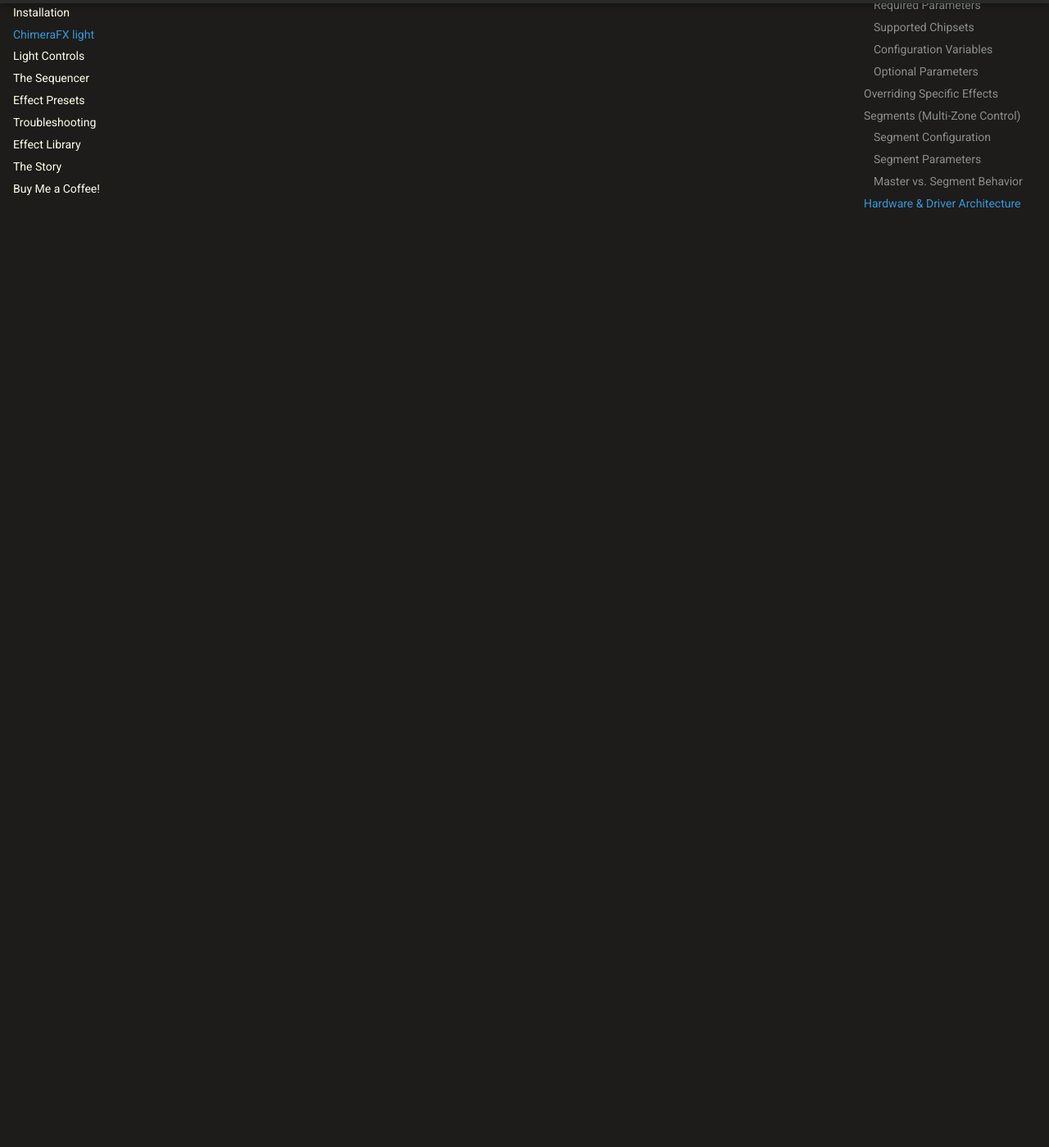
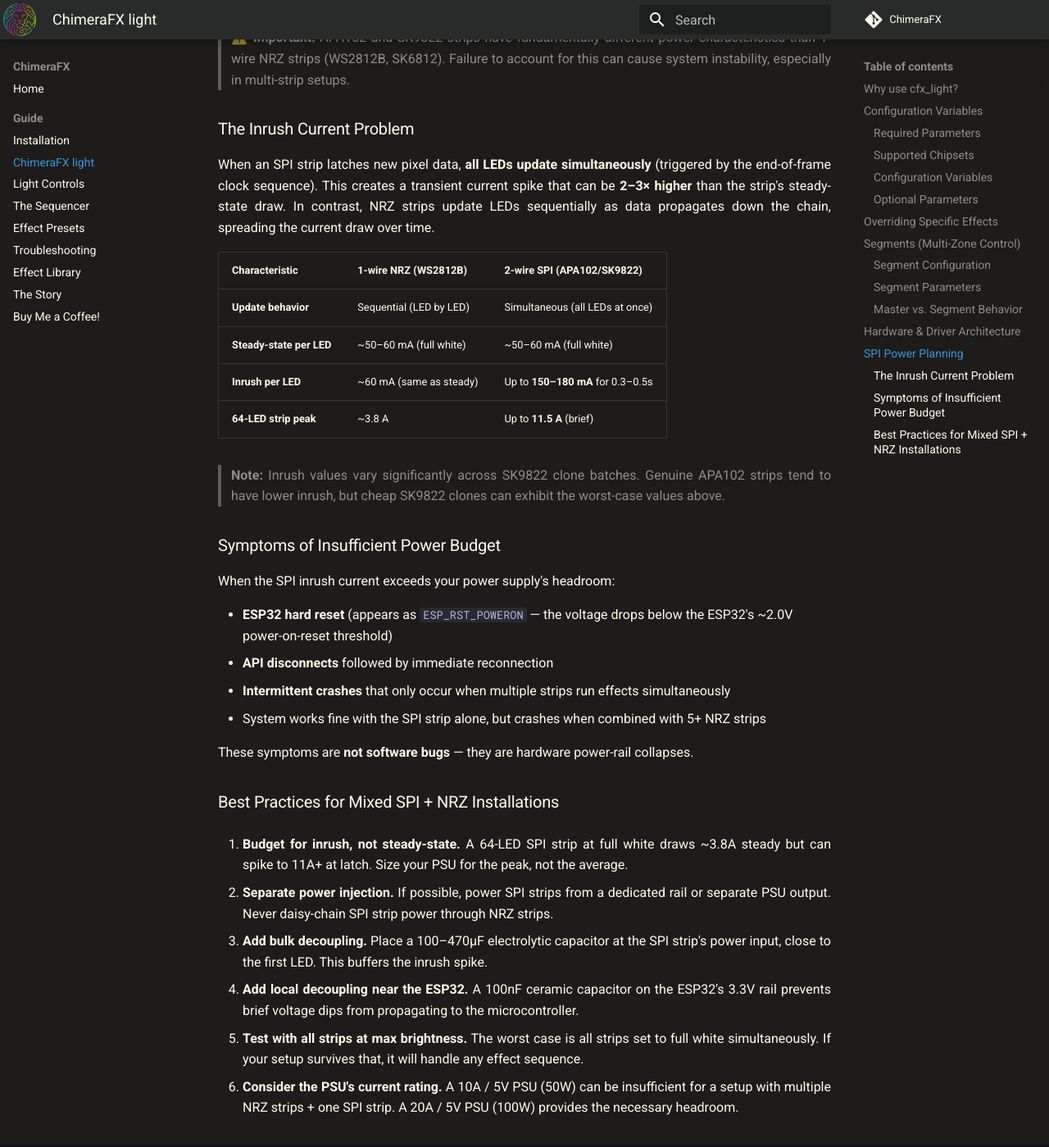
Before and after one commit to effelle/ChimeraFX, an MkDocs documentation site: the page built from docs/cfx_light.md, in a window 1280 px wide and 1400 px high, scrolled down 5024 px. Shown: the whole window at 82% size. Built offline with MkDocs 1.6.1 and Material for MkDocs 9.7.7, drawn with Linux system fonts in a browser that asks for light colours; comment, search, counter and statistics services are not loaded.

Commit message:
docs: add SPI power planning section — inrush current warning for APA102/SK9822 mixed installations

```diff
--- a/docs/cfx_light.md
+++ b/docs/cfx_light.md
@@ -156,3 +156,47 @@
 - **Curated Timing Engine:** Because ChimeraFX uses a custom timing generator to ensure 1:1 color accuracy and zero-flicker performance, it supports a curated list of the most popular 1-wire NRZ and 2-wire SPI chipsets.
 
 If your 1-wire NRZ chipset is not on the supported list but uses standard 800Kbps timings, `WS2812X` is often a compatible drop-in choice. If your 2-wire SPI chipset is not on the supported list, `APA102` is often a compatible drop-in choice.
+
+---
+
+## SPI Power Planning
+
+> **⚠️ Important:** APA102 and SK9822 strips have fundamentally different power characteristics than 1-wire NRZ strips (WS2812B, SK6812). Failure to account for this can cause system instability, especially in multi-strip setups.
+
+### The Inrush Current Problem
+
+When an SPI strip latches new pixel data, **all LEDs update simultaneously** (triggered by the end-of-frame clock sequence). This creates a transient current spike that can be **2–3× higher** than the strip's steady-state draw. In contrast, NRZ strips update LEDs sequentially as data propagates down the chain, spreading the current draw over time.
+
+| Characteristic | 1-wire NRZ (WS2812B) | 2-wire SPI (APA102/SK9822) |
+|:---|:---|:---|
+| **Update behavior** | Sequential (LED by LED) | Simultaneous (all LEDs at once) |
+| **Steady-state per LED** | ~50–60 mA (full white) | ~50–60 mA (full white) |
+| **Inrush per LED** | ~60 mA (same as steady) | Up to **150–180 mA** for 0.3–0.5s |
+| **64-LED strip peak** | ~3.8 A | Up to **11.5 A** (brief) |
+
+> **Note:** Inrush values vary significantly across SK9822 clone batches. Genuine APA102 strips tend to have lower inrush, but cheap SK9822 clones can exhibit the worst-case values above.
+
+### Symptoms of Insufficient Power Budget
+
+When the SPI inrush current exceeds your power supply's headroom:
+
+- **ESP32 hard reset** (appears as `ESP_RST_POWERON` — the voltage drops below the ESP32's ~2.0V power-on-reset threshold)
+- **API disconnects** followed by immediate reconnection
+- **Intermittent crashes** that only occur when multiple strips run effects simultaneously
+- System works fine with the SPI strip alone, but crashes when combined with 5+ NRZ strips
+
+These symptoms are **not software bugs** — they are hardware power-rail collapses.
+
+### Best Practices for Mixed SPI + NRZ Installations
+
+1. **Budget for inrush, not steady-state.** A 64-LED SPI strip at full white draws ~3.8A steady but can spike to 11A+ at latch. Size your PSU for the peak, not the average.
+
+2. **Separate power injection.** If possible, power SPI strips from a dedicated rail or separate PSU output. Never daisy-chain SPI strip power through NRZ strips.
+
+3. **Add bulk decoupling.** Place a 100–470µF electrolytic capacitor at the SPI strip's power input, close to the first LED. This buffers the inrush spike.
+
+4. **Add local decoupling near the ESP32.** A 100nF ceramic capacitor on the ESP32's 3.3V rail prevents brief voltage dips from propagating to the microcontroller.
+
+5. **Test with all strips at max brightness.** The worst case is all strips set to full white simultaneously. If your setup survives that, it will handle any effect sequence.
+
+6. **Consider the PSU's current rating.** A 10A / 5V PSU (50W) can be insufficient for a setup with multiple NRZ strips + one SPI strip. A 20A / 5V PSU (100W) provides the necessary headroom.
```
Also changed, not shown: README.md (+3 -1 lines).
